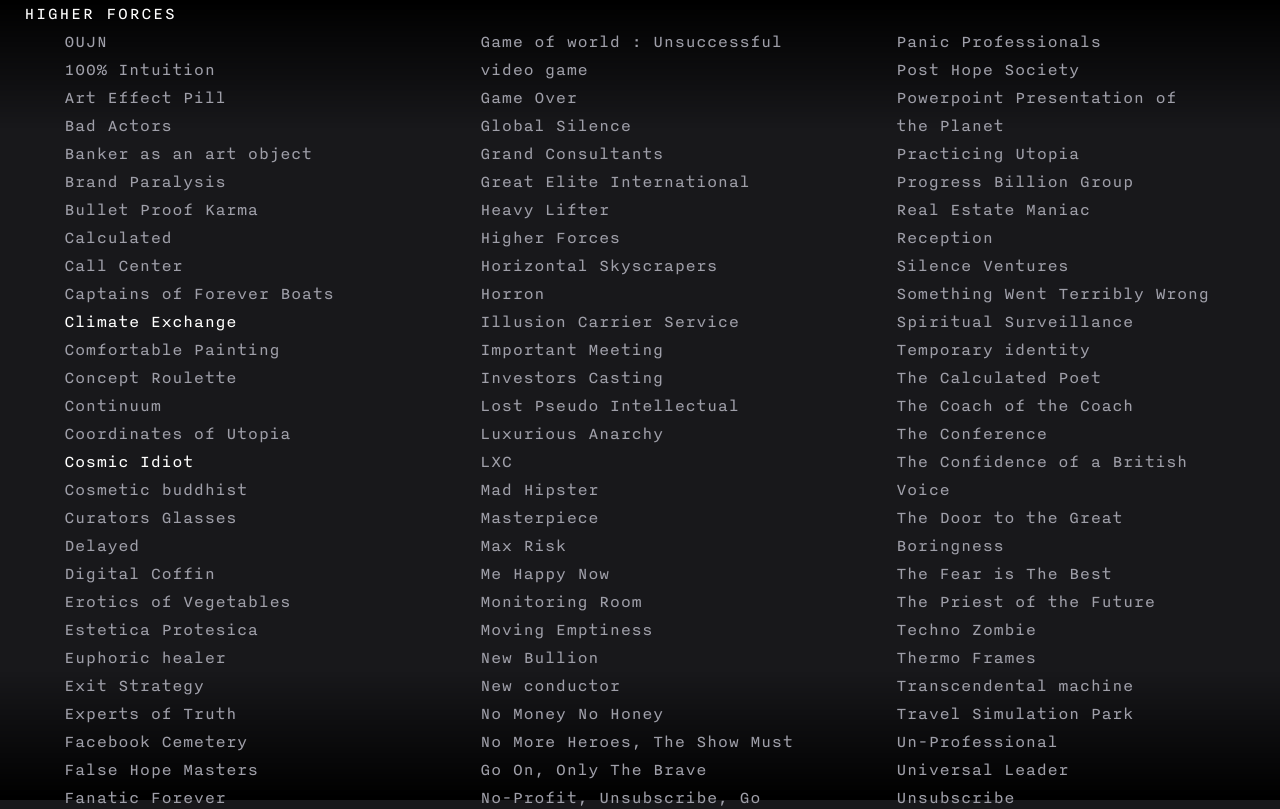
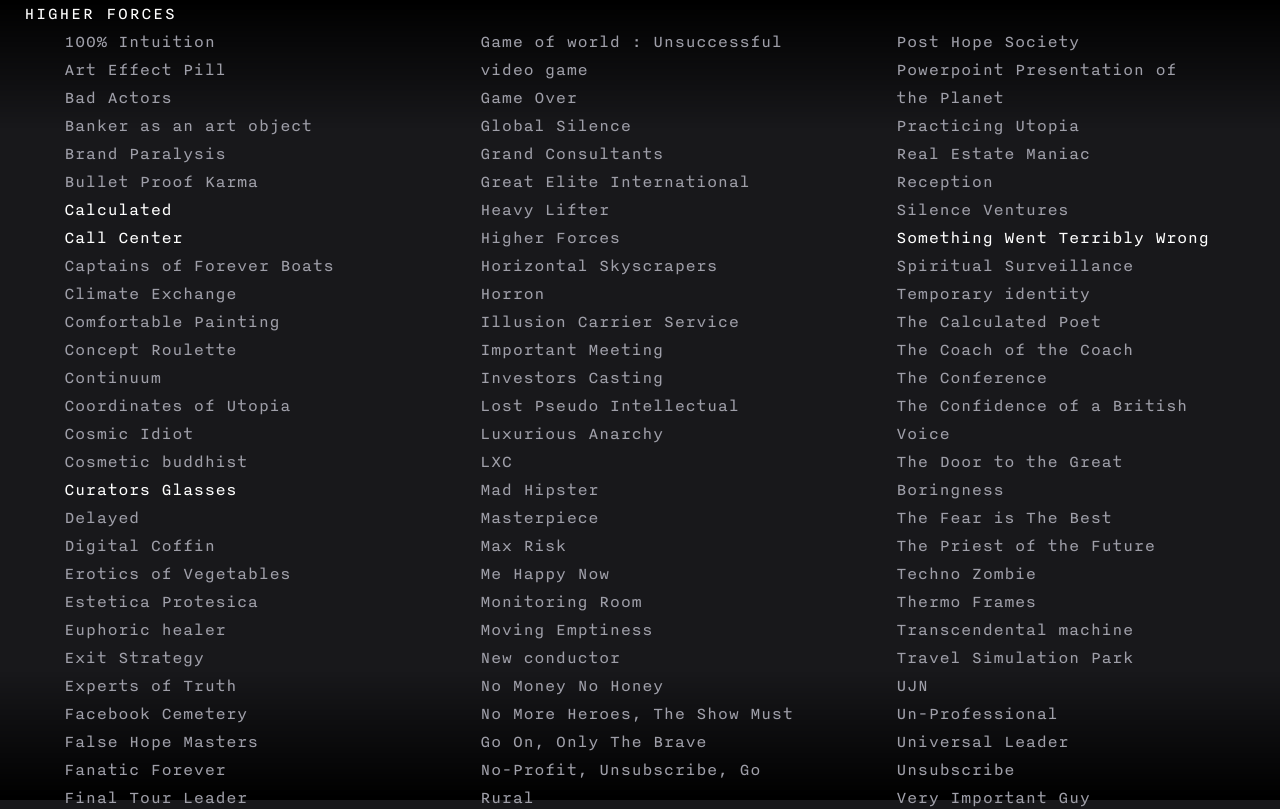
Before and after one commit to Non-territorial/higher_forces, a Next.js app: page / in a window 1280 px wide. Shown: the top 809 px of the page. Built offline with nearby package versions, Linux system fonts and the light colour scheme.

Commit message:
first works

```diff
--- a/src/app/page.tsx
+++ b/src/app/page.tsx
@@ -10,7 +10,6 @@
   const [selectedWork, setSelectedWork] = useState<Work | null>(null);
 
   const titles = [
-    "0UJN",
     "100% Intuition",
     "Art Effect Pill",
     "Bad Actors",
@@ -63,7 +62,6 @@
     "Me Happy Now",
     "Monitoring Room",
     "Moving Emptiness",
-    "New Bullion",
     "New conductor",
     "No Money No Honey",
     "No More Heroes, The Show Must Go On, Only The Brave",
@@ -75,7 +73,6 @@
     "Post Hope Society",
     "Powerpoint Presentation of the Planet",
     "Practicing Utopia",
-    "Progress Billion Group",
     "Real Estate Maniac",
     "Reception",
     "Silence Ventures",
@@ -93,6 +90,7 @@
     "Thermo Frames",
     "Transcendental machine",
     "Travel Simulation Park",
+    "UJN",
     "Un-Professional",
     "Universal Leader",
     "Unsubscribe",
--- a/src/data/catalog.ts
+++ b/src/data/catalog.ts
@@ -2,39 +2,154 @@
 
 export const catalogData: Work[] = [
   {
-    id: 'cosmic-idiot',
-    title: 'Cosmic Idiot',
+    id: 'calculated',
+    title: 'Calculated',
     available: true,
     slides: [
       {
         type: 'text',
-        content: 'Cosmic Idiot explores the intersection of universal consciousness and human folly. A meditation on our place in the cosmos and the absurdity of existence.'
+        title: 'CALCULATED',
+        content: 'An optical installation composed of cinematic frames, color, sound, looped;\n217 min. 46 sec, light sculptures, and prints.',
+      },
+      {
+        type: 'video',
+        content: '1ggSG2NaDKMyoYo3P28VK023saKdMSMF6Y82MFTBjr01I'
+      },
+      {
+        type: 'text',
+        content: "How do you see the world through an accountant's spreadsheet?"
       },
       {
         type: 'image',
-        content: 'https://your-account.public.blob.vercel-storage.com/cosmic-idiot-1.jpg'
+        content: 'https://utj34qt1qat6euaj.public.blob.vercel-storage.com/calculated/1_calculated.png'
+      },
+       {
+        type: 'text',
+        content: 'The number is the final agreement. The main characters are the grid and the cell, through which everything is perceived. The lens of the present is purely transactional, a filter through which we see and are observed. The spreadsheet is the only language, the only culture, the only form of relation with the world.'
       },
       {
         type: 'image',
-        content: 'https://your-account.public.blob.vercel-storage.com/cosmic-idiot-2.jpg'
-      }
+        content: 'https://utj34qt1qat6euaj.public.blob.vercel-storage.com/calculated/2_calculated.jpeg'
+      },
+       {
+        type: 'text',
+        content: 'The parameter is the spreadsheet. Whatever does not fit into that metric may be discarded. This mentality crosses back and forth, disfiguring everything in the process.'
+      },
+      {
+        type: 'image',
+        content: 'https://utj34qt1qat6euaj.public.blob.vercel-storage.com/calculated/5_calculated.jpeg'
+      },
+       {
+        type: 'text',
+        content: 'Human perception, covered in fear, increasingly hesitates from life itself. Even non-psychopaths, trapped within the confines of the spreadsheet against their will, have melted into a gray, symmetrical mass, a calculated human shaped and inspired by numbers.'
+      },
+      {
+        type: 'image',
+        content: 'https://utj34qt1qat6euaj.public.blob.vercel-storage.com/calculated/4_calculated.jpeg'
+      },
+       {
+        type: 'text',
+        content: 'The planet is traded off in exchange for progress, but the progress never arrived. Superheroes, eternal fanatics, tycoons of galactics, life coaches, mentors of intelligence, and eccentric hipsters have overtaken nature, all driven by a single and united idea: the spreadsheet.'
+      },
+      {
+        type: 'image',
+        content: 'https://utj34qt1qat6euaj.public.blob.vercel-storage.com/calculated/3_calculated.jpeg'
+      },
+      {
+        type: 'text',
+        content: 'Within that spreadsheet the individual, and substance, dissolves itself. Who is behind that grid?'
+      },
+      {
+        type: 'video',
+        content: 'oER6gTHELB02OzwSuB01KftxMBUY4UVM8g6mUevj5qjKk'
+      },
+       {
+        type: 'text',
+        content: 'Everything except the human can be expressed through calculation.'
+      },
     ]
   },
   {
-    id: 'climate-exchange',
-    title: 'Climate Exchange',
+    id: 'call-center',
+    title: 'Call Center',
     available: true,
     slides: [
       {
         type: 'text',
-        content: 'Climate Exchange examines the commodification of environmental crisis. How can we trade the future?'
+        title: 'CALL CENTER',
+        content: 'Mobile phone application. This piece is a distributed artwork that strives on serendipity and unexpected encounters to bring about unforeseen experiences.',
       },
       {
-        type: 'video',
+        type: 'image',
         content: 'your-mux-playback-id-here' // Just the playback ID, not full URL
-      }
+      },
+       {
+        type: 'text',
+        content: 'You dial the number of someone you know yet somebody else answers. Perhaps you called the wrong number, you think. For a moment, it crosses your mind that maybe you are talking with the right person, but you soon realise that you have a cross connection. You also get the impression that this person was awaiting a call. Maybe the person on the other side noticed that you just wanted to talk. Neither of you hangs up.'
+      },
+      {
+        type: 'image',
+        content: 'https://utj34qt1qat6euaj.public.blob.vercel-storage.com/calculated/2_calculated.jpeg'
+      },
+       {
+        type: 'text',
+        content: 'In the website for a communications platform-as-a-service provider it reads that "sometimes, phone menus help you get to the right agent". Sometimes, however, they do not. Fortunately, there is “Call Center” to take advantage of this. This piece applies an Automatic Distribution System, often called call routing, combined with an IVR (Interactive Voice Response) menu for the interface to bring about unexpected encounters, enriching experiences or simply weird conversations.'
+      },
+      {
+        type: 'image',
+        content: 'https://utj34qt1qat6euaj.public.blob.vercel-storage.com/calculated/2_calculated.jpeg'
+      },
+       {
+        type: 'text',
+        content: 'After dialling a freephone number, you will be presented with a few options. If it is your first time calling this number, you will be invited to answer a few personal questions using the phone menu. As soon as you go through them all, you will be able to put a certain amount of calls. You will also become an agent, meaning that you agree to have people calling you sporadically. Whom you will be talking with when putting a call is determined by an algorithm. It could be someone close to you or someone miles away. They may be speaking in your native language or in some other language you do not even know how to spell. It is not necessarily random whom the system attempts to connect you with, even if it may seem so to parties on both sides of the line.'
+      },
+      {
+        type: 'image',
+        content: 'https://utj34qt1qat6euaj.public.blob.vercel-storage.com/calculated/2_calculated.jpeg'
+      },
+       {
+        type: 'text',
+        content: 'Finally, as an incentive to everyone involved you will only be able to put as many calls as those that you do not refuse. "Call Center" is as much about connecting with other people as it is about disconnecting from what is familiar. This piece is also about personal growth, which sometimes comes from knowing diﬀerent people in unexpected circumstances but can usually be traced back to extraordinary experiences.'
+      },
+      {
+        type: 'image',
+        content: 'https://utj34qt1qat6euaj.public.blob.vercel-storage.com/calculated/2_calculated.jpeg'
+      },
+       {
+        type: 'text',
+        content: '"Call Center" arises within the context of a long-term inquiry on diﬀuse forms of expression and alternatives to well-established forms of spectatorship. It tries to answer these questions: can we harness and articulate what would be otherwise a fleeting moment and how can we do it in such a way as to make it a more persistent and reproducible experience without closing it within a contained form so that it is diﬀerent every time?'
+      },
+      {
+        type: 'mixed',
+        content: "Visit [call-center.space](https://www.call-center.space), register and start calling. If accessing from Chrome or Safari browser you may also download the app and save it to your bar or dock, so you won't need to access every time from browser.",
+        imageUrl: 'https://utj34qt1qat6euaj.public.blob.vercel-storage.com/call%20center/call_center.png'
+      },
     ]
   },
+  {
+    id: 'curators-glasses',
+    title: 'Curators Glasses',
+    available: true,
+    slides: [
+      { type: 'text',
+        title: 'CURATORS GLASSES',
+        content: 'A meticulous dissection of institutional gaze: 180 photographic fragments arrayed in grid-like taxonomy. The work stages the curator as optical prosthesis, refracting vision through layers of selection, authority, and mediated perception. What appears as archival taxonomy reveals itself as self-reflexive critique: the lens does not clarify but constructs. In its obsessive seriality and clinical presentation, the installation both mimics and subverts curatorial logic, leaving the viewer caught between observer and observed. \n\n180 photographic pieces, single installation'
+        },
+        { type: 'video',
+        content: ''
+        },
+
+    ]},
+  {
+    id: 'something-went-terribly-wrong',
+    title: 'Something Went Terribly Wrong',
+    available: true,
+    slides: [
+      { type: 'mixed',
+        content: '',
+        imageUrl: 'https://utj34qt1qat6euaj.public.blob.vercel-storage.com/SWTW/swtw.png'
+      }
+    ]},
   // Add more works as needed
 ];
 
--- a/src/types/catalog.ts
+++ b/src/types/catalog.ts
@@ -1,10 +1,11 @@
-export type SlideType = 'text' | 'image' | 'video';
+export type SlideType = 'text' | 'image' | 'video' | 'mixed';
 
 export interface Slide {
   type: SlideType;
-  content: string; // For text: the description text
-                   // For image: Vercel Blob URL (https://...)
-                   // For video: Mux playback ID
+  title?: string;
+  content: string;       // main text / description / caption
+  imageUrl?: string;     // for image + mixed
+  videoId?: string;      // for video
 }
 
 export interface Work {
```
Also changed, not shown: src/components/Carousel.tsx (+61 -17 lines).
